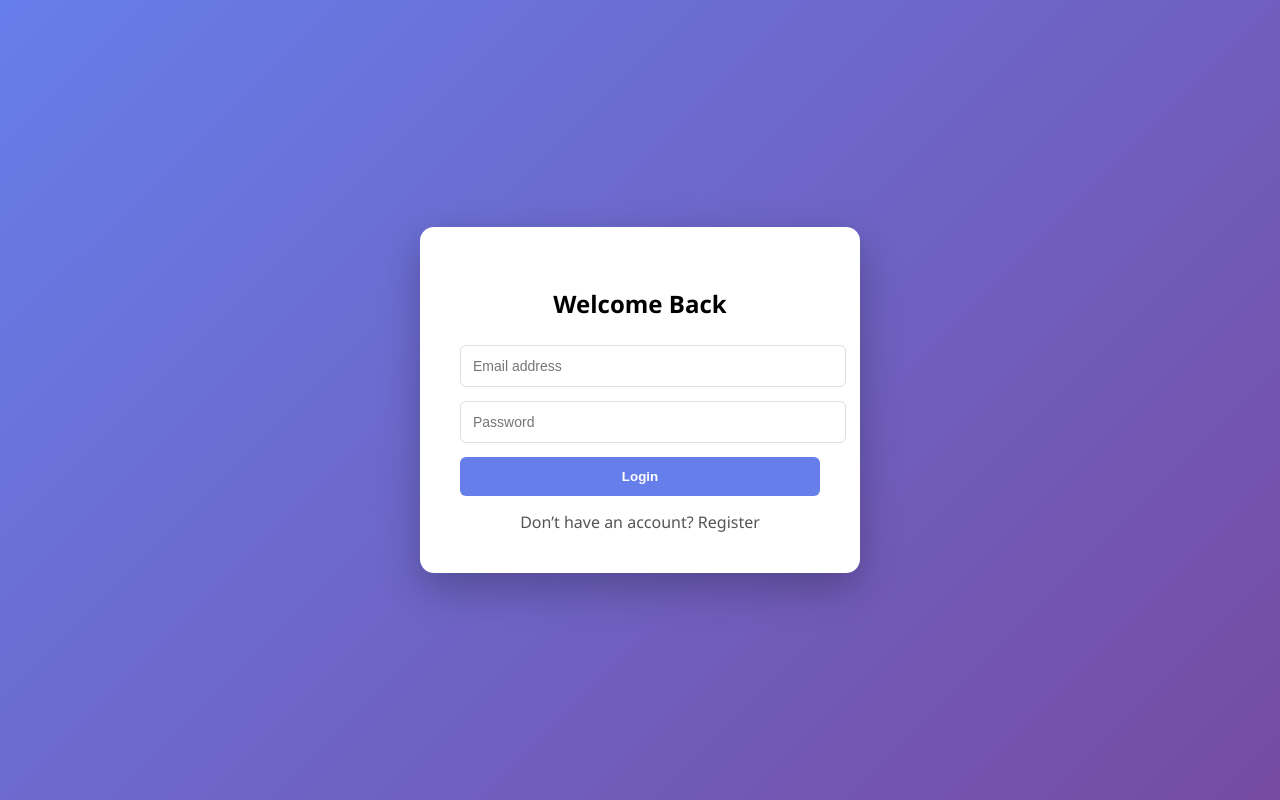
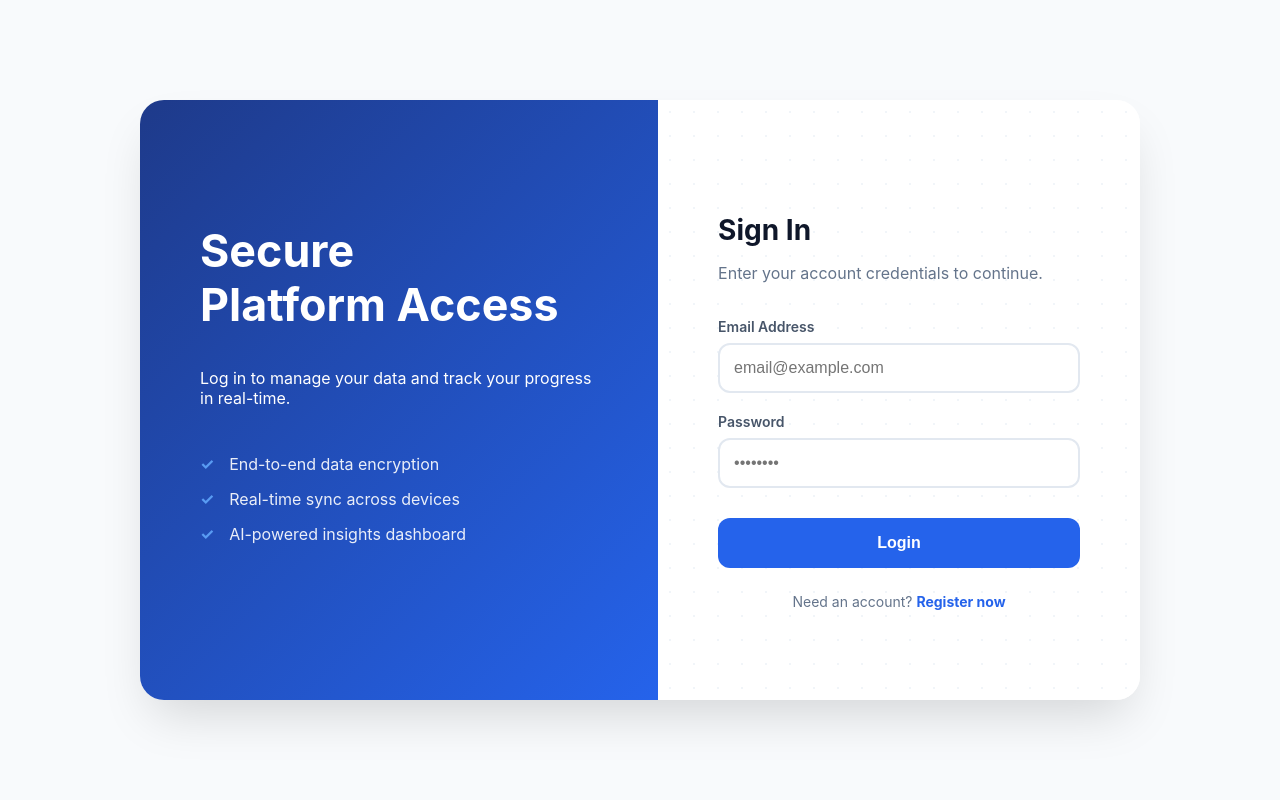
Before and after one commit to pranaykumaradepu/AI-Powered-Adaptive-Learning-Platform, a Django app: page /users/login/ in a window 1280 px wide. Run offline with Django 5.2, Linux system fonts and the light colour scheme; parts of the project's set-up code (start-up, migrations or seed data) failed here and were passed over.

Commit message:
new login & register ui

```diff
--- a/users/templates/users/login.html
+++ b/users/templates/users/login.html
@@ -1,80 +1,151 @@
 <!DOCTYPE html>
-<html>
+<html lang="en">
 <head>
-    <title>Login</title>
+    <meta charset="UTF-8">
+    <meta name="viewport" content="width=device-width, initial-scale=1.0">
+    <title>Login | Access Your Account</title>
     <style>
+        :root {
+            --primary: #2563eb;
+            --dark: #1e3a8a;
+            --bg-pattern: #f1f5f9;
+        }
+
         body {
-            font-family: 'Segoe UI', sans-serif;
-            background: linear-gradient(135deg, #667eea, #764ba2);
-            height: 100vh;
+            font-family: 'Inter', system-ui, sans-serif;
+            background: #f8fafc;
             margin: 0;
             display: flex;
             align-items: center;
             justify-content: center;
+            height: 100vh;
+            overflow: hidden;
         }
-        .auth-card {
+
+        .main-wrapper {
+            display: flex;
+            width: 1000px;
+            height: 600px;
             background: white;
-            padding: 40px;
-            border-radius: 14px;
-            width: 360px;
-            box-shadow: 0 15px 40px rgba(0,0,0,0.25);
+            border-radius: 24px;
+            box-shadow: 0 25px 50px -12px rgba(0, 0, 0, 0.15);
+            overflow: hidden;
+            /* Entry Animation */
+            animation: slideInFromLeft 0.7s cubic-bezier(0.25, 1, 0.5, 1);
         }
-        .auth-card h2 {
-            text-align: center;
-            margin-bottom: 25px;
+
+        .hero-side {
+            flex: 1.1;
+            background: linear-gradient(135deg, var(--dark), var(--primary));
+            padding: 60px;
+            color: white;
+            display: flex;
+            flex-direction: column;
+            justify-content: center;
         }
-        .auth-card input {
+
+        .hero-side h1 { font-size: 2.8rem; margin: 0 0 20px; line-height: 1.2; }
+        .features { list-style: none; padding: 0; margin-top: 30px; }
+        .features li { margin-bottom: 15px; display: flex; align-items: center; opacity: 0.9; }
+        .features li::before { content: "✓"; margin-right: 15px; font-weight: bold; color: #60a5fa; }
+
+        .form-side {
+            flex: 1;
+            padding: 60px;
+            display: flex;
+            flex-direction: column;
+            justify-content: center;
+            background-color: #ffffff;
+            background-image:  radial-gradient(var(--bg-pattern) 1.5px, transparent 1.5px);
+            background-size: 24px 24px; /* Fills empty space with professional texture */
+        }
+
+        .form-header h2 { font-size: 28px; color: #0f172a; margin-bottom: 8px; }
+        .form-header p { color: #64748b; margin-bottom: 35px; }
+
+        .input-group { margin-bottom: 20px; }
+        label { display: block; font-size: 14px; font-weight: 600; color: #475569; margin-bottom: 8px; }
+
+        input {
             width: 100%;
-            padding: 12px;
-            margin-bottom: 14px;
-            border-radius: 6px;
-            border: 1px solid #ddd;
-            font-size: 14px;
+            padding: 14px;
+            border: 2px solid #e2e8f0;
+            border-radius: 12px;
+            font-size: 16px;
+            transition: all 0.3s;
+            box-sizing: border-box;
+            background: #fff;
         }
-        .auth-card button {
+
+        input:focus {
+            outline: none;
+            border-color: var(--primary);
+            box-shadow: 0 0 0 4px rgba(37, 99, 235, 0.1);
+        }
+
+        .btn-primary {
             width: 100%;
-            padding: 12px;
-            background: #667eea;
+            padding: 16px;
+            background: var(--primary);
+            color: white;
             border: none;
-            color: white;
-            font-weight: bold;
-            border-radius: 6px;
+            border-radius: 12px;
+            font-weight: 700;
+            font-size: 16px;
             cursor: pointer;
+            transition: transform 0.2s;
+            margin-top: 10px;
         }
-        .auth-card button:hover {
-            background: #5a67d8;
-        }
-        .auth-card .error {
-            color: red;
-            margin-bottom: 15px;
-            text-align: center;
-        }
-        .auth-card a {
-            display: block;
-            margin-top: 15px;
-            text-align: center;
-            color: #555;
-            text-decoration: none;
+
+        .btn-primary:hover { background: var(--dark); transform: translateY(-2px); }
+
+        .footer-link { text-align: center; margin-top: 25px; font-size: 14px; color: #64748b; }
+        .footer-link a { color: var(--primary); text-decoration: none; font-weight: 700; }
+
+        @keyframes slideInFromLeft {
+            0% { transform: translateX(-100px); opacity: 0; }
+            100% { transform: translateX(0); opacity: 1; }
         }
     </style>
 </head>
 <body>
 
-<div class="auth-card">
-    <h2>Welcome Back</h2>
+<div class="main-wrapper">
+    <div class="hero-side">
+        <h1>Secure<br>Platform Access</h1>
+        <p>Log in to manage your data and track your progress in real-time.</p>
+        <ul class="features">
+            <li>End-to-end data encryption</li>
+            <li>Real-time sync across devices</li>
+            <li>AI-powered insights dashboard</li>
+        </ul>
+    </div>
 
-    {% if error %}
-        <div class="error">{{ error }}</div>
-    {% endif %}
+    <div class="form-side">
+        <div class="form-header">
+            <h2>Sign In</h2>
+            <p>Enter your account credentials to continue.</p>
+        </div>
 
-    <form method="post">
-        {% csrf_token %}
-        <input type="email" name="email" placeholder="Email address" required>
-        <input type="password" name="password" placeholder="Password" required>
-        <button type="submit">Login</button>
-    </form>
+        {% if error %}<div style="color: #ef4444; margin-bottom: 20px; font-weight: 500;">{{ error }}</div>{% endif %}
 
-    <a href="{% url 'register' %}">Don’t have an account? Register</a>
+        <form method="post">
+            {% csrf_token %}
+            <div class="input-group">
+                <label>Email Address</label>
+                <input type="email" name="email" placeholder="email@example.com" required>
+            </div>
+            <div class="input-group">
+                <label>Password</label>
+                <input type="password" name="password" placeholder="••••••••" required>
+            </div>
+            <button type="submit" class="btn-primary">Login</button>
+        </form>
+
+        <div class="footer-link">
+            Need an account? <a href="{% url 'register' %}">Register now</a>
+        </div>
+    </div>
 </div>
 
 </body>
```
Also changed, not shown: users/templates/users/register.html (+65 -105 lines), db.sqlite3.
